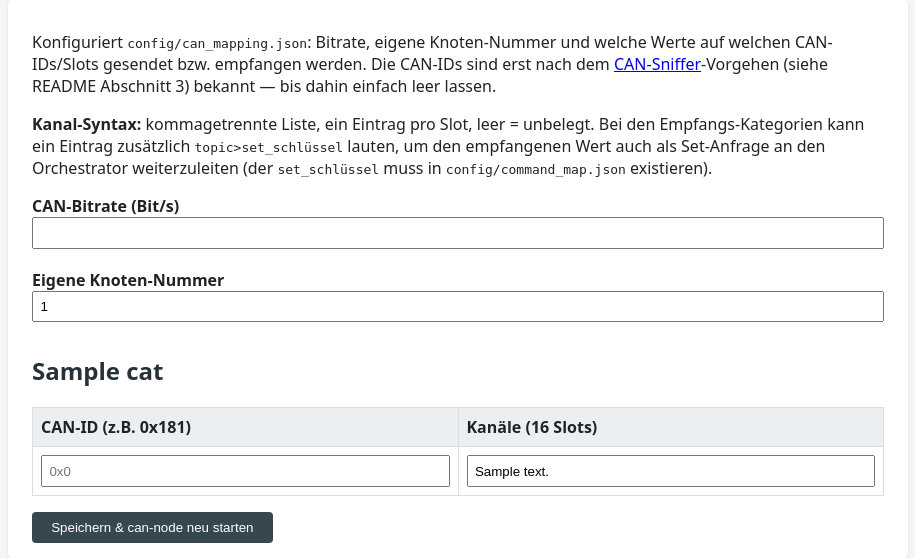
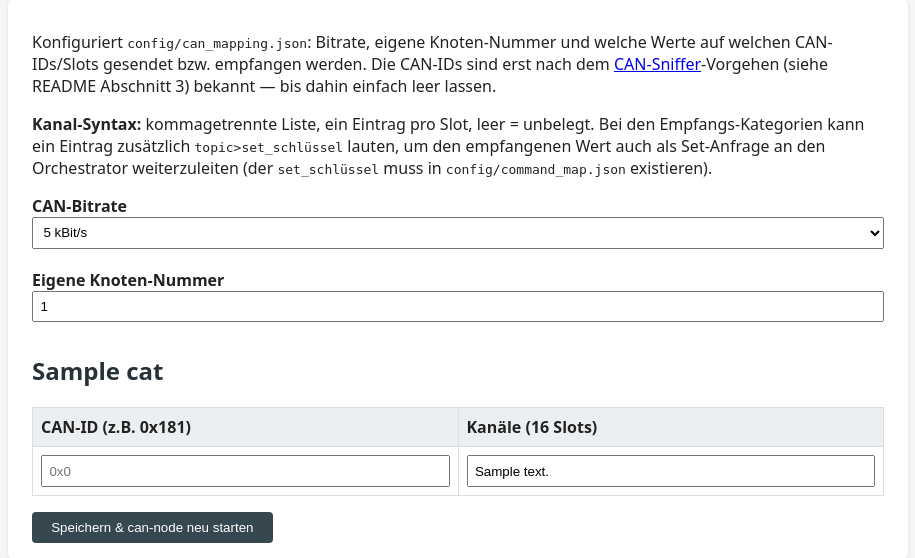
Before and after one commit to juliuskolosnjaji/vcontrold-raspberry-pi, a Python web app: template ui/templates/can_settings.html in a window 1280 px wide. Shown: the part 157-715 px from the top of the page, without its empty margins (182-1097 px from the left). Run offline with Jinja, Linux system fonts and the light colour scheme; the template is opened without the code that fills it: most values are stand-ins (such as "Sample title", 1, 10 or a date in 2020).

Commit message:
can-settings UI: bitrate as dropdown of standard CAN speeds
Was a free-form number input; UVR16x2 documentation shows a fixed set of
supported bus rates (5/10/20/50/125/250/500 kBit/s), 50 marked as default.

```diff
--- a/ui/templates/can_settings.html
+++ b/ui/templates/can_settings.html
@@ -14,8 +14,14 @@
      (der <code>set_schlüssel</code> muss in <code>config/command_map.json</code> existieren).</p>
 
   <form method="post">
-    <label for="bitrate">CAN-Bitrate (Bit/s)</label>
-    <input type="number" id="bitrate" name="bitrate" value="{{ bitrate }}" min="1000" step="1000">
+    <label for="bitrate">CAN-Bitrate</label>
+    <select id="bitrate" name="bitrate">
+      {% for rate in [5000, 10000, 20000, 50000, 125000, 250000, 500000] %}
+      <option value="{{ rate }}" {% if bitrate == rate %}selected{% endif %}>
+        {{ rate // 1000 }} kBit/s{% if rate == 50000 %} (UVR16x2-Standard){% endif %}
+      </option>
+      {% endfor %}
+    </select>
 
     <label for="own_node_number">Eigene Knoten-Nummer</label>
     <input type="number" id="own_node_number" name="own_node_number" value="{{ own_node_number }}" min="1" max="62">
```
